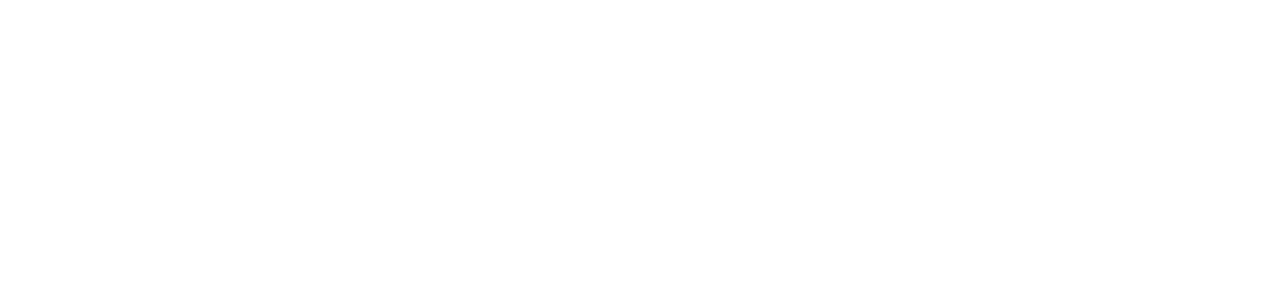
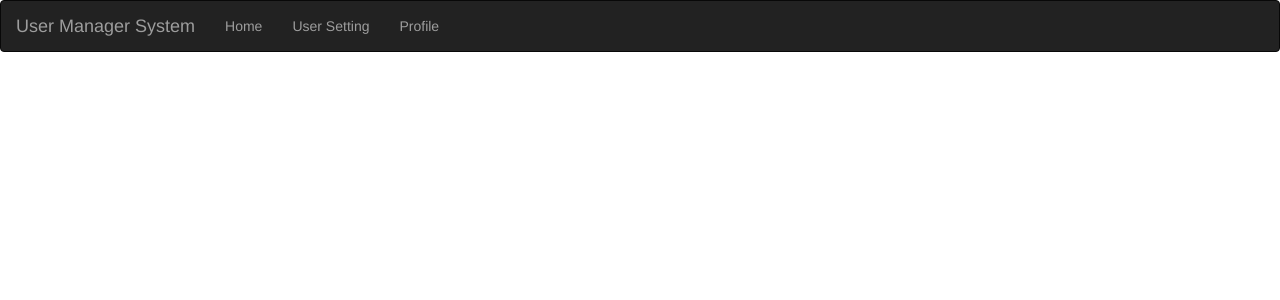
Before and after one commit to ChicagoJ/ReactBaby, a React (Create React App) app in the folder zhufengReactStudy/201811reactrouter/: page /home in a window 1280 px wide. Shown: the top 300 px of the page. Built offline with nearby package versions, Linux system fonts and the light colour scheme.

Commit message:
intro Bootstrap

```diff
--- a/zhufengReactStudy/201811reactrouter/package.json
+++ b/zhufengReactStudy/201811reactrouter/package.json
@@ -3,6 +3,7 @@
   "version": "0.1.0",
   "private": true,
   "dependencies": {
+    "bootstrap": "^3.3.7",
     "react": "^16.6.0",
     "react-dom": "^16.6.0",
     "react-router-dom": "^4.3.1",
--- a/zhufengReactStudy/201811reactrouter/src/components/App.js
+++ b/zhufengReactStudy/201811reactrouter/src/components/App.js
@@ -1,18 +1,43 @@
 import React from 'react'
 import {
   HashRouter as Router, //容器
-  Route //一条路由
+  Route, //一条路由
+  Link
 } from 'react-router-dom'
 import Home from './Home'
 import User from './User'
 import Profile from './Profile'
-
+import 'bootstrap/dist/css/bootstrap.css'
 export default (
   <Router>
     <div>
-      <Route path="/home" component={Home} />
-      <Route path="/User" component={User} />
-      <Route path="/Profile" component={Profile} />
+      <nav className="navbar navbar-inverse">
+        <div className="container-fluid">
+          <div className="navbar-header">
+            <div className="navbar-brand">User Manager System</div>
+          </div>
+          <ul className="nav navbar-nav">
+            <li>
+              <Link to="/home">Home</Link>
+            </li>
+            <li>
+              <Link to="/user">User Setting</Link>
+            </li>
+            <li>
+              <Link to="/profile">Profile</Link>
+            </li>
+          </ul>
+        </div>
+      </nav>
+      <div className="container">
+        <div className="row">
+          <div className="col-sm-12">
+            <Route path="/home" component={Home} />
+            <Route path="/User" component={User} />
+            <Route path="/Profile" component={Profile} />
+          </div>
+        </div>
+      </div>
     </div>
   </Router>
 )
```
Also changed, not shown: 1 other file (tests, documents, lock files or other folders).
